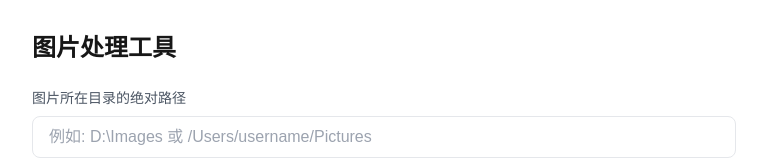
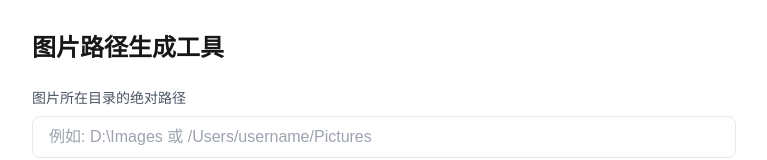
Before and after one commit to tudoujunha/ImageTools, a Next.js app: page / in a window 1280 px wide. Shown: the top 160 px of the page, without its empty margins (256-1023 px from the left). Built offline with nearby package versions, Linux system fonts and the light colour scheme.

Commit message:
Modify title

```diff
--- a/app/page.tsx
+++ b/app/page.tsx
@@ -16,7 +16,7 @@
   return (
     <div className="min-h-screen p-8 flex flex-col gap-6 max-w-3xl mx-auto">
       <header className="flex justify-between items-center">
-        <h1 className="text-2xl font-bold">图片处理工具</h1>
+        <h1 className="text-2xl font-bold">图片路径生成工具</h1>
       </header>
 
       <PathInput path={basePath} onPathChange={setBasePath} />
```
